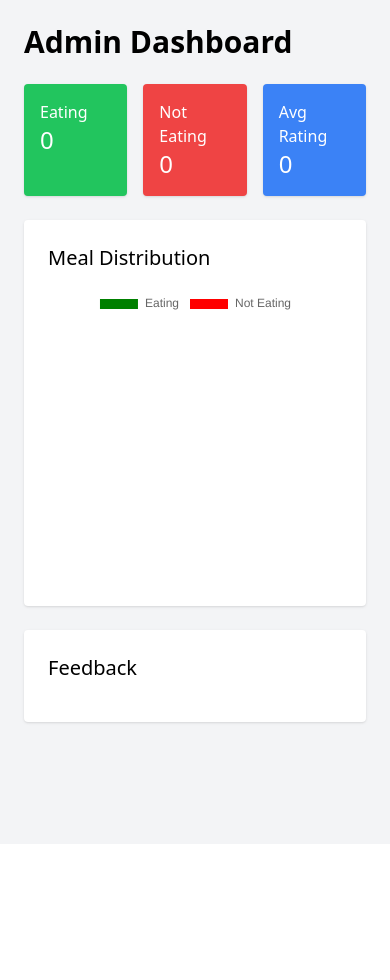
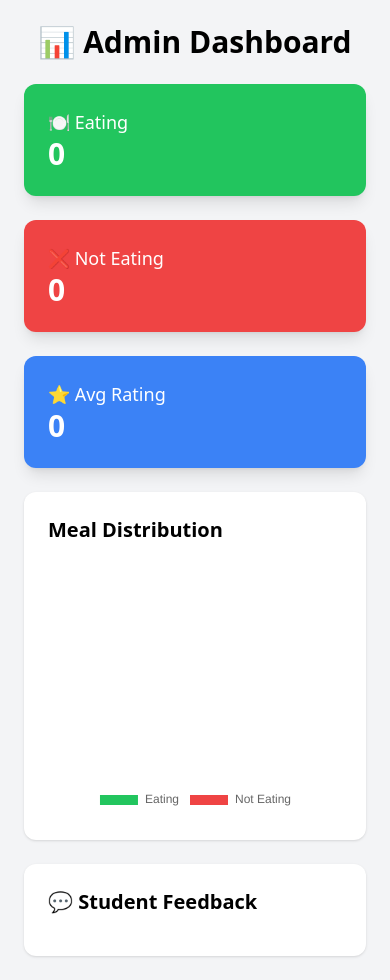
Before and after one commit to SanjanaKShetty/mess-management-system, a Flask app: page /admin in a window 390 px wide. Before the commit the page ends 726 px from the top, so only its background shows below. Run offline with Flask 3, Linux system fonts and the light colour scheme; data that the repository does not hold is empty; some libraries are stand-ins or nearby versions.

Commit message:
Final UI + bug fixes

```diff
--- a/templates/admin.html
+++ b/templates/admin.html
@@ -8,43 +8,50 @@
 
 <body class="bg-gray-100 p-6">
 
-<h1 class="text-3xl font-bold mb-6">Admin Dashboard</h1>
+<h1 class="text-3xl font-bold mb-6 text-center">📊 Admin Dashboard</h1>
 
 <!-- STATS -->
-<div class="grid grid-cols-3 gap-4 mb-6">
+<div class="grid grid-cols-1 md:grid-cols-3 gap-6 mb-6">
 
-    <div class="bg-green-500 text-white p-4 rounded shadow">
-        <h2>Eating</h2>
-        <p class="text-2xl">{{ eating }}</p>
+    <div class="bg-green-500 text-white p-6 rounded-xl shadow-lg">
+        <h2 class="text-lg">🍽 Eating</h2>
+        <p class="text-3xl font-bold">{{ eating }}</p>
     </div>
 
-    <div class="bg-red-500 text-white p-4 rounded shadow">
-        <h2>Not Eating</h2>
-        <p class="text-2xl">{{ not_eating }}</p>
+    <div class="bg-red-500 text-white p-6 rounded-xl shadow-lg">
+        <h2 class="text-lg">❌ Not Eating</h2>
+        <p class="text-3xl font-bold">{{ not_eating }}</p>
     </div>
 
-    <div class="bg-blue-500 text-white p-4 rounded shadow">
-        <h2>Avg Rating</h2>
-        <p class="text-2xl">{{ avg_rating }}</p>
+    <div class="bg-blue-500 text-white p-6 rounded-xl shadow-lg">
+        <h2 class="text-lg">⭐ Avg Rating</h2>
+        <p class="text-3xl font-bold">{{ avg_rating }}</p>
     </div>
 
 </div>
 
 <!-- CHART -->
-<div class="bg-white p-6 rounded shadow mb-6">
-    <h2 class="text-xl mb-4">Meal Distribution</h2>
-    <canvas id="chart"></canvas>
+<div class="bg-white p-6 rounded-xl shadow mb-6">
+    <h2 class="text-xl font-semibold mb-4">Meal Distribution</h2>
+
+    <!-- FIXED SIZE -->
+    <div class="w-64 mx-auto">
+        <canvas id="chart"></canvas>
+    </div>
 </div>
 
 <!-- FEEDBACK -->
-<div class="bg-white p-6 rounded shadow">
-    <h2 class="text-xl mb-4">Feedback</h2>
+<div class="bg-white p-6 rounded-xl shadow">
+    <h2 class="text-xl font-semibold mb-4">💬 Student Feedback</h2>
 
     {% for f in feedbacks %}
-        <div class="border-b py-2">
-            <p><strong>{{ f[0] }}</strong> ⭐ {{ f[1] }}</p>
-            <p class="text-gray-600">{{ f[2] }}</p>
+    <div class="border-b py-3">
+        <div class="flex justify-between items-center">
+            <p class="font-semibold">{{ f[0] }}</p>
+            <p class="text-yellow-500">⭐ {{ f[1] }}</p>
         </div>
+        <p class="text-gray-600">{{ f[2] }}</p>
+    </div>
     {% endfor %}
 
 </div>
@@ -53,13 +60,20 @@
 const ctx = document.getElementById('chart');
 
 new Chart(ctx, {
-    type: 'pie',
+    type: 'doughnut',
     data: {
         labels: ['Eating', 'Not Eating'],
         datasets: [{
             data: [{{ eating }}, {{ not_eating }}],
-            backgroundColor: ['green', 'red']
+            backgroundColor: ['#22c55e', '#ef4444']
         }]
+    },
+    options: {
+        plugins: {
+            legend: {
+                position: 'bottom'
+            }
+        }
     }
 });
 </script>
```
